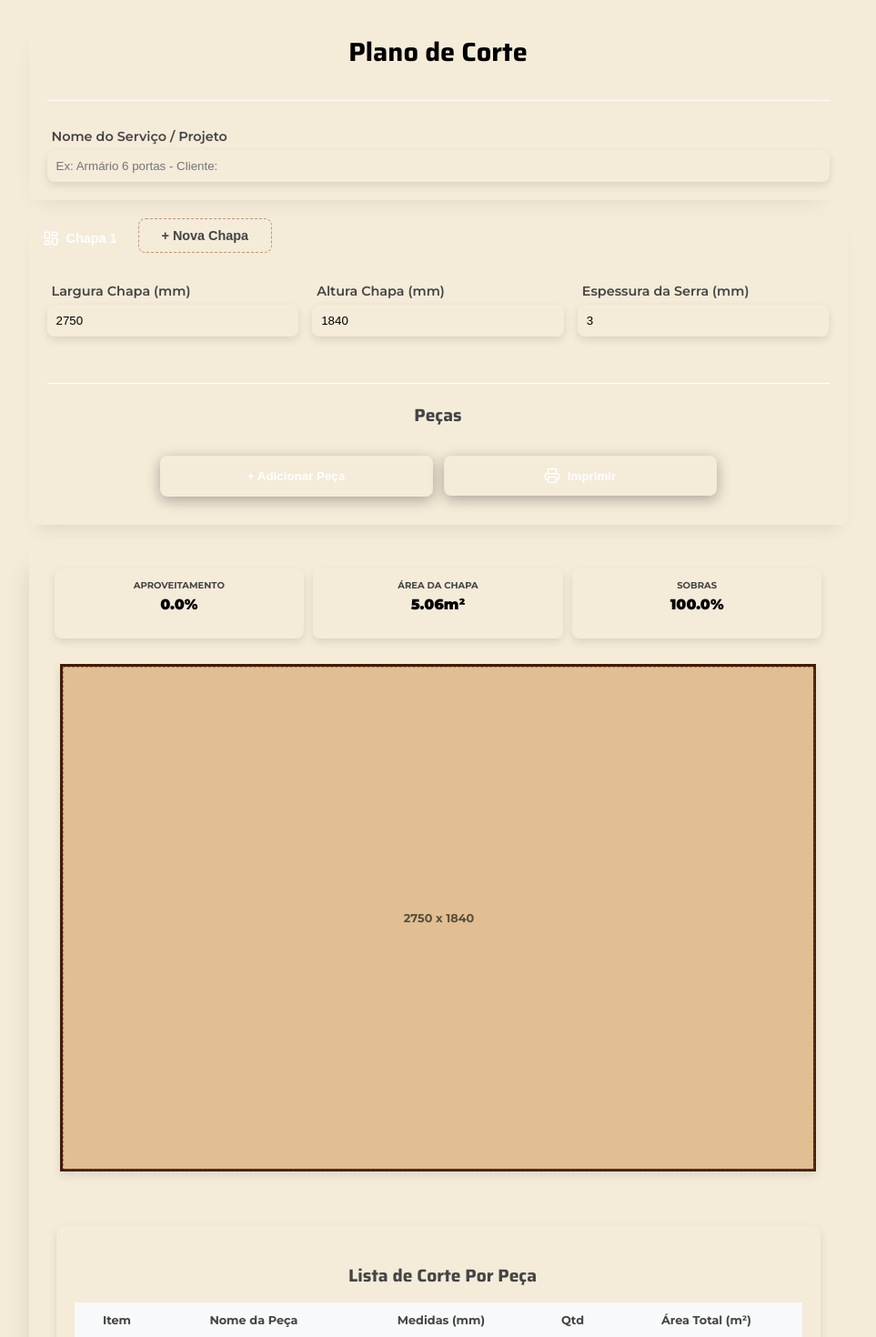
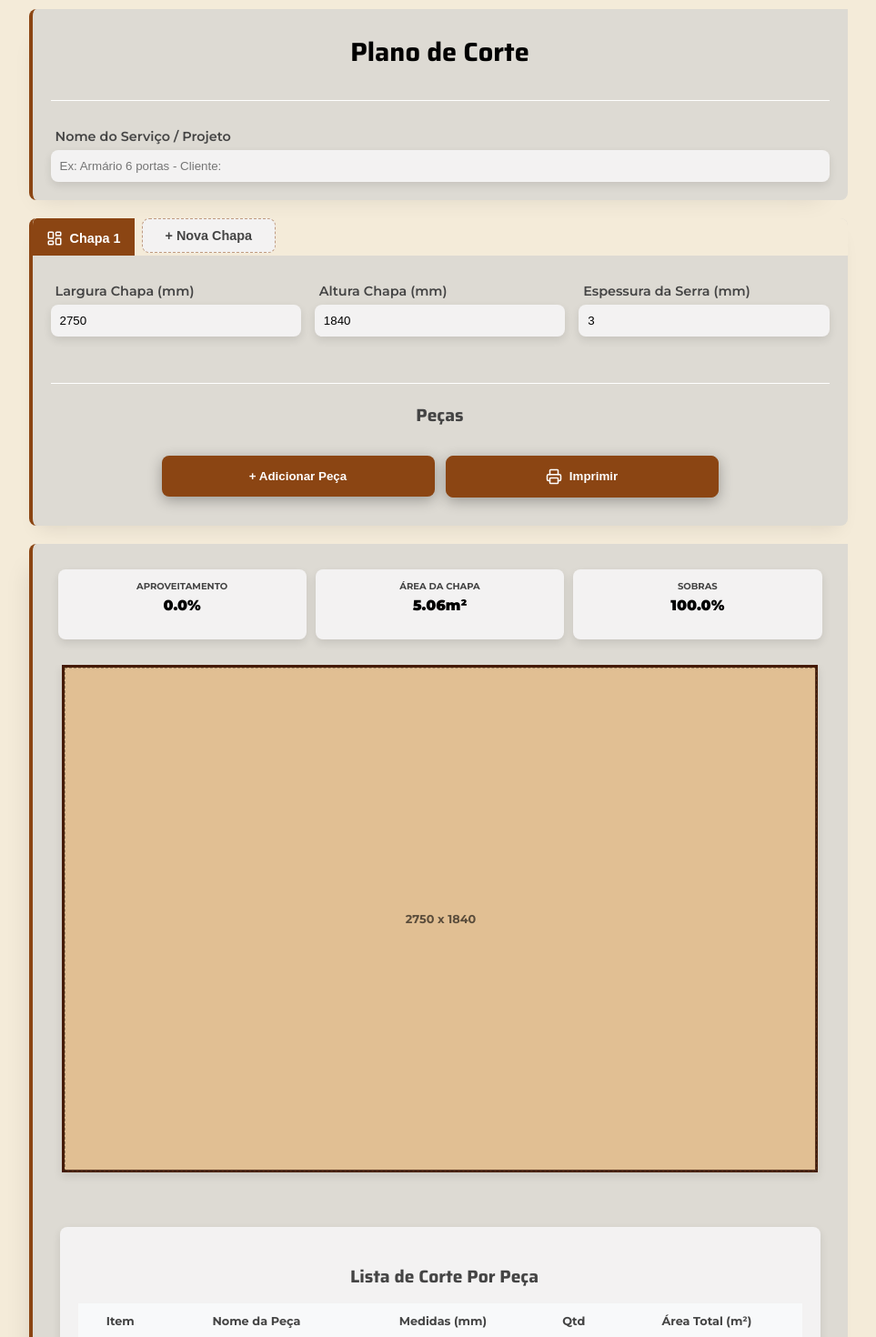
Before and after one commit to VagnerBeraldo/PI5-Marcenaria, a React (Vite) app: page / in a window 1280 px wide. Shown: the top 1470 px of the page at 91% size, without its empty margins (157-1120 px from the left). Built offline with nearby package versions, Linux system fonts and the light colour scheme.

Commit message:
refac: ajuste de nomes das cores

```diff
--- a/src/pages/Visualizador.jsx
+++ b/src/pages/Visualizador.jsx
@@ -97,17 +97,17 @@ export default function Visualizador({ chapa, pecas, largCorte, escala }) {
       <div className="grade-estatisticas">
         <div className="card-estatistica">
           <span>Aproveitamento</span>
-          <p className="valor-destaque cor-azul">{aproveitamento}%</p>
+          <p className="valor-cor-primaria cor-azul">{aproveitamento}%</p>
         </div>
         <div className="card-estatistica">
           <span>Área da Chapa</span>
-          <p className="valor-destaque">
+          <p className="valor-cor-primaria">
             {(areaTotalChapa / 1000000).toFixed(2)}m²
           </p>
         </div>
         <div className="card-estatistica">
           <span>Sobras</span>
-          <p className="valor-destaque cor-laranja">
+          <p className="valor-cor-primaria cor-laranja">
             {(100 - aproveitamento).toFixed(1)}%
           </p>
         </div>
@@ -126,7 +126,6 @@ export default function Visualizador({ chapa, pecas, largCorte, escala }) {
           style={{
             width: `${chapa.largura * escala}px`,
             height: `${chapa.altura * escala}px`,
-
           }}
         >
           {pecasPosicionadas.map((p) => {
--- a/src/styles/PlanoDeCorte.css
+++ b/src/styles/PlanoDeCorte.css
@@ -21,7 +21,7 @@
 }
 
 .btn-icone:hover {
-  background-color: var(--destaque);
+  background-color: var(--cor-primaria);
   color: var(--body-bg);
 }
 
@@ -29,8 +29,8 @@
 .secao-nome-servico {
   margin: 10px 0px 20px 0px;
   padding: 0 20px 20px 20px;
-  background-color: var(--secundario-madeira);
-  border-left: 4px solid var(--destaque);
+  background-color: var(--cor-secundaria);
+  border-left: 4px solid var(--cor-primaria);
   border-top-left-radius: 8px;
   border-top-right-radius: 0px;
   border-bottom-right-radius: 8px;
@@ -41,8 +41,8 @@
 }
 
 .container-navegacao {
-  background-color: var(--secundario-madeira);
-  border-left: 4px solid var(--destaque);
+  background-color: var(--cor-secundaria);
+  border-left: 4px solid var(--cor-primaria);
   border-radius: 8px;
   overflow: hidden;
   /* box-shadow: -20px 4px 20px rgba(0, 0, 0, 0.1); */
@@ -70,7 +70,7 @@
 .tab-wrapper {
   display: flex;
   align-items: center;
-  background-color: var(--secundario-madeira);
+  background-color: var(--cor-secundaria);
   border: none;
   outline: none;
   padding-top: 3px;
@@ -80,7 +80,7 @@
 
 /* Aba Selecionada (Ativa) */
 .tab-wrapper.ativa {
-  background-color: var(--destaque);
+  background-color: var(--cor-primaria);
   border: none;
 }
 
@@ -130,7 +130,7 @@
 .btn-nova-chapa {
   padding: 10px 25px;
   margin-bottom: 3px;
-  background-color: var(--input);
+  background-color: var(--input-bg);
   border: 1.6px dashed rgb(139, 69, 19, 0.5);
   border-radius: 8px;
   cursor: pointer;
@@ -142,7 +142,7 @@
 }
 
 .btn-nova-chapa:hover {
-  background-color: var(--destaque);
+  background-color: var(--cor-primaria);
   color: var(--branco);
 }
 
@@ -152,7 +152,7 @@
   grid-template-columns: repeat(auto-fit, minmax(200px, 1fr));
   gap: 15px;
   padding: 20px;
-  background-color: var(--secundario-madeira);
+  background-color: var(--cor-secundaria);
 }
 
 .grupo-input {
@@ -173,7 +173,7 @@
   width: 100%;
   padding: 10px;
   border: none;
-  background-color: var(--input);
+  background-color: var(--input-bg);
   border-radius: 8px;
   box-sizing: border-box;
   box-shadow: 0 4px 10px rgba(0, 0, 0, 0.1);
@@ -181,13 +181,13 @@
 
 .input-padrao:focus {
   outline: none;
-  border: 2px solid var(--destaque);
+  border: 2px solid var(--cor-primaria);
 }
 
 /* --- Lista de Peças --- */
 .lista-pecas {
   margin: 30px 0;
-  background-color: var(--secundario-madeira);
+  background-color: var(--cor-secundaria);
   padding: 1px 20px;
   border-bottom-left-radius: 8px;
   border-top-right-radius: 8px;
@@ -233,8 +233,8 @@
 
 .btn-remover {
   background-color: transparent;
-  color: var(--destaque);
-  border: 1px solid var(--secundario-madeira);
+  color: var(--cor-primaria);
+  border: 1px solid var(--cor-secundaria);
   padding: 8px;
   box-shadow: 0 4px 10px rgba(0, 0, 0, 0.1);
 }
@@ -262,8 +262,8 @@
 }
 
 .btn-imprimir {
-  border: 1px solid var(--destaque);
-  background-color: var(--destaque);
+  border: 1px solid var(--cor-primaria);
+  background-color: var(--cor-primaria);
   padding: 13px;
   color: var(--branco);
 }
@@ -276,7 +276,7 @@
 .btn-adicionar {
   width: fit-content;
   padding: 15px;
-  background-color: var(--destaque);
+  background-color: var(--cor-primaria);
   color: var(--branco);
   font-weight: bold;
 }
@@ -294,9 +294,9 @@
   padding: 0 20px;
   display: block;
   text-align: center;
-  background-color: var(--secundario-madeira);
+  background-color: var(--cor-secundaria);
   border-radius: 8px 0 8px 8px;
-  border-left: 4px solid var(--destaque);
+  border-left: 4px solid var(--cor-primaria);
   box-shadow: -10px 18px 25px -10px rgba(0, 0, 0, 0.1);
 }
 
--- a/src/styles/Visualizador.css
+++ b/src/styles/Visualizador.css
@@ -32,7 +32,7 @@
 }
 
 .card-estatistica {
-  background: var(--input);
+  background: var(--input-bg);
   padding: 12px 8px;
   border-radius: 8px;
   text-align: center;
@@ -49,7 +49,7 @@
   text-transform: uppercase;
 }
 
-.valor-destaque {
+.valor-cor-primaria {
   font-size: 1rem !important;
   font-weight: 900;
   margin-top: 5px;
@@ -66,7 +66,7 @@
   }
 }
 
-.valor-destaque {
+.valor-cor-primaria {
   font-size: 20px;
   font-weight: 900;
   margin-top: 5px;
@@ -107,7 +107,7 @@
   width: calc(100% - 20px);
   margin: 40px 10px;
   overflow-x: auto;
-  background: var(--input);
+  background: var(--input-bg);
   padding: 20px;
   border-radius: 8px;
   box-shadow: 0 4px 10px rgba(0, 0, 0, 0.1);
```
